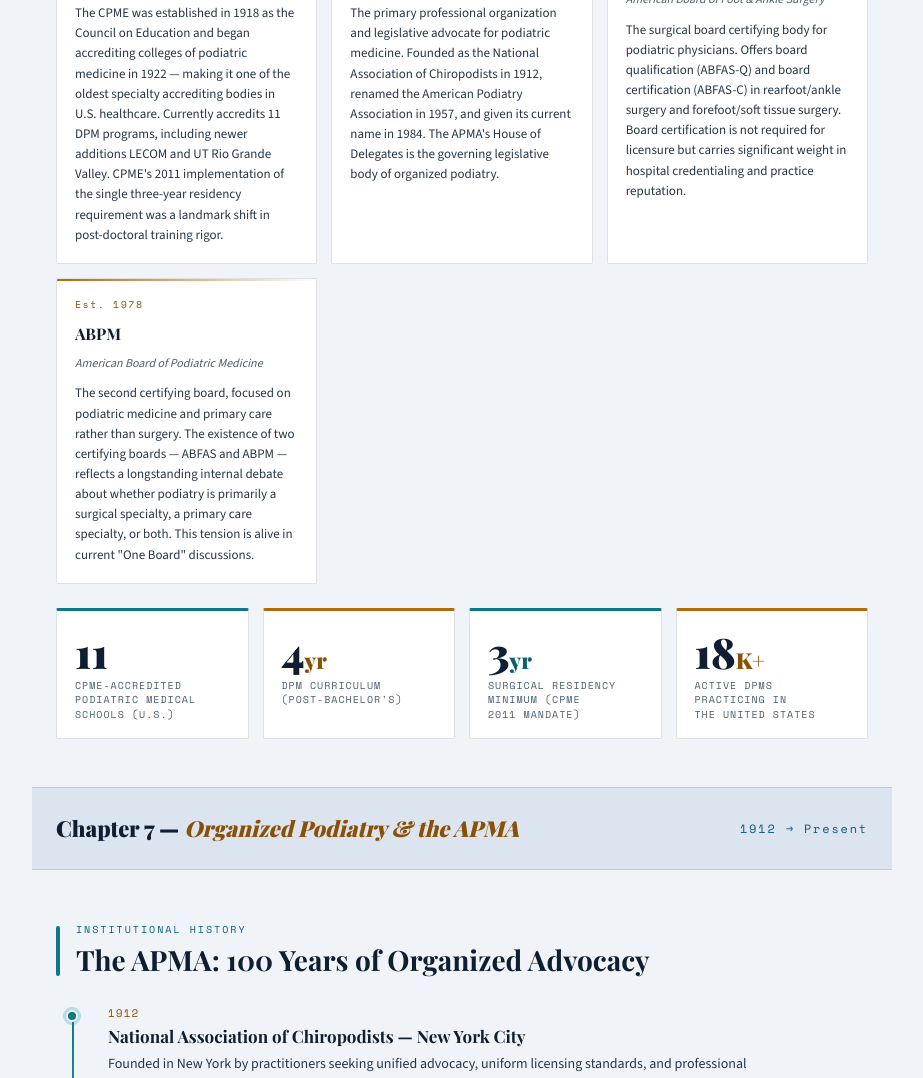
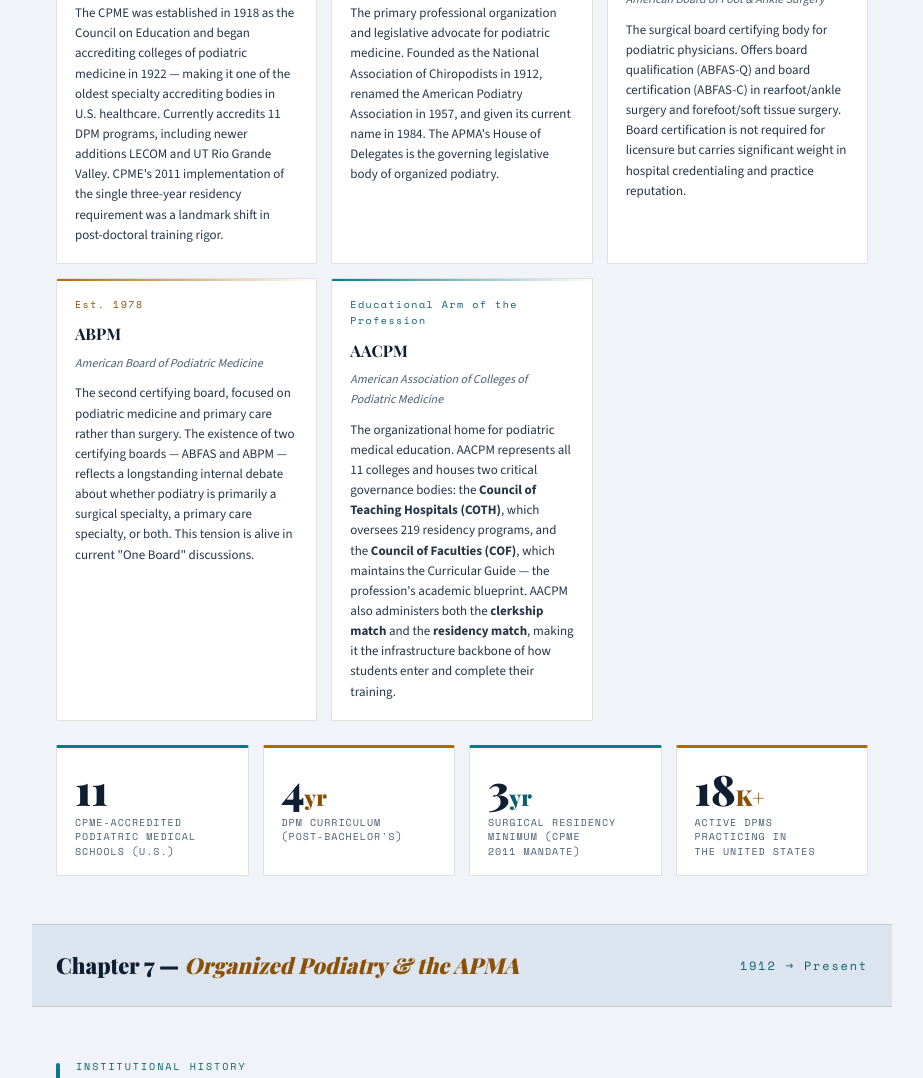
Before and after one commit to SoleIntelligence/soleintellgpt, a plain HTML site: page history_of_podiatry/index.html in a window 1280 px wide. Shown: the part 7000-8078 px from the top of the page, without its empty margins (178-1101 px from the left). Drawn offline with nearby package versions, Linux system fonts and the light colour scheme; a web font is replaced by a local one.

Commit message:
Update history of podiatry infographic

```diff
--- a/history_of_podiatry/index.html
+++ b/history_of_podiatry/index.html
@@ -1083,6 +1083,12 @@
       <div class="figure-card-role">American Board of Podiatric Medicine</div>
       <div class="figure-card-body">The second certifying board, focused on podiatric medicine and primary care rather than surgery. The existence of two certifying boards — ABFAS and ABPM — reflects a longstanding internal debate about whether podiatry is primarily a surgical specialty, a primary care specialty, or both. This tension is alive in current "One Board" discussions.</div>
     </div>
+    <div class="figure-card">
+      <div class="figure-card-era">Educational Arm of the Profession</div>
+      <div class="figure-card-name">AACPM</div>
+      <div class="figure-card-role">American Association of Colleges of Podiatric Medicine</div>
+      <div class="figure-card-body">The organizational home for podiatric medical education. AACPM represents all 11 colleges and houses two critical governance bodies: the <strong>Council of Teaching Hospitals (COTH)</strong>, which oversees 219 residency programs, and the <strong>Council of Faculties (COF)</strong>, which maintains the Curricular Guide — the profession's academic blueprint. AACPM also administers both the <strong>clerkship match</strong> and the <strong>residency match</strong>, making it the infrastructure backbone of how students enter and complete their training.</div>
+    </div>
   </div>
 
   <div class="stat-grid">
```
